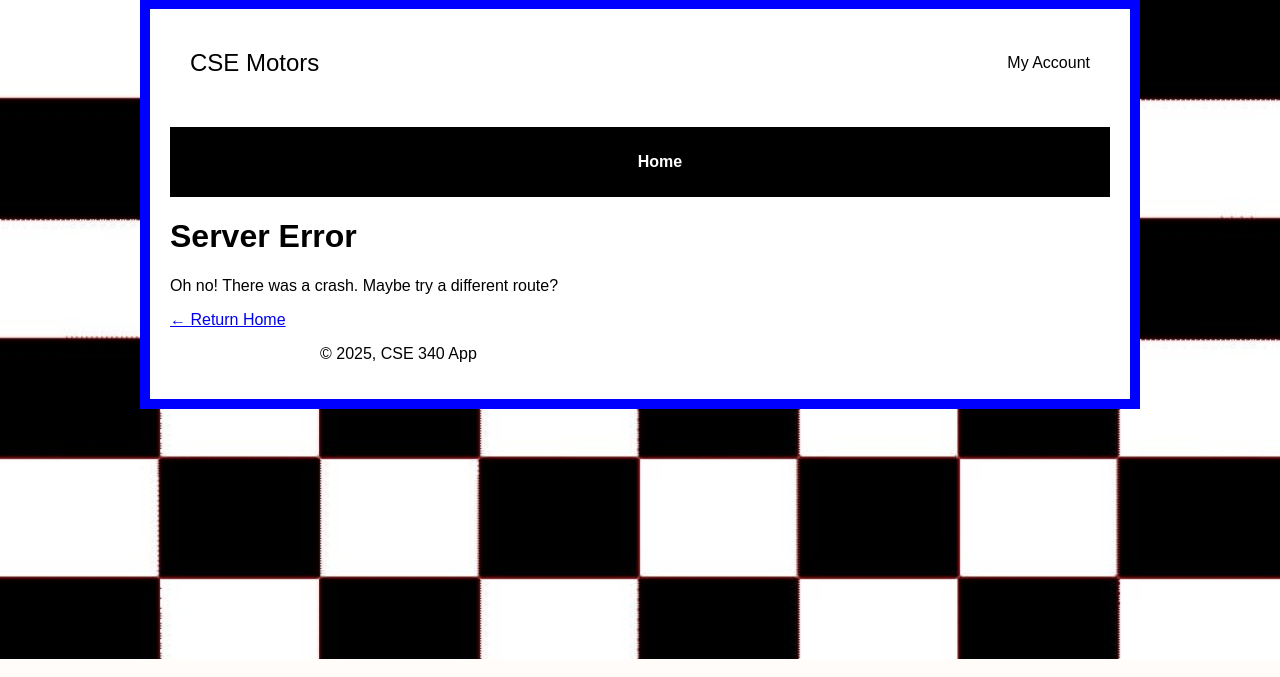
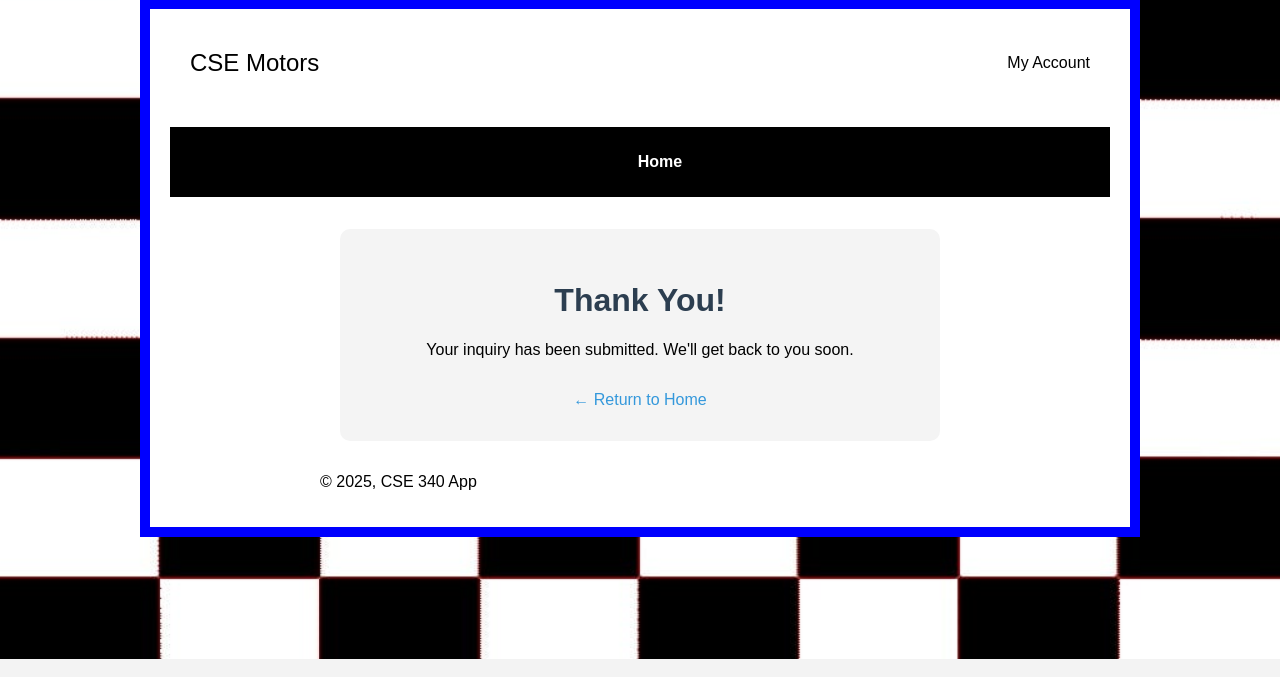
Before and after one commit to djimy2024/wdd340, a Node server app: page /inquiry/thank-you in a window 1280 px wide. Shown: the part 141-818 px from the top of the page. Run offline with Node 20, Linux system fonts and the light colour scheme; data that the repository does not hold is empty; some libraries are stand-ins or nearby versions.

Commit message:
adding changes

```diff
--- a/controllers/inquiry-controller.js
+++ b/controllers/inquiry-controller.js
@@ -17,7 +17,7 @@ async function submitInquiry(req, res) {
   try {
     await createInquiry({ inv_id, customer_name, customer_email, message });
     req.flash("notice", "Inquiry submitted successfully!");
-    res.redirect("/");
+    res.redirect("/inquiry/thank-you");
   } catch (error) {
     console.error("Inquiry insert error:", error);
     res.status(500).render("errors/error", {
--- a/public/css/styles.css
+++ b/public/css/styles.css
@@ -468,7 +468,6 @@ form {
   max-width: 500px;
   margin: 2rem auto;
   padding: 1.5rem 2rem;
-  background: #f9f9f9;
   border-radius: 8px;
   box-shadow: 0 4px 10px rgba(0,0,0,0.1);
   font-family: 'Segoe UI', Tahoma, Geneva, Verdana, sans-serif;
@@ -523,8 +522,29 @@ form button[type="submit"]:active {
 form label {
   display: block;
   margin-bottom: 0.5rem;
-  font-weight: 600;
+  font-weight: 300;
   color: #333;
+}
+
+.thank-you-page {
+  max-width: 600px;
+  margin: 2rem auto;
+  padding: 2rem;
+  background: #f4f4f4;
+  border-radius: 10px;
+  text-align: center;
+}
+.thank-you-page h1 {
+  color: #2c3e50;
+}
+.thank-you-page a {
+  display: inline-block;
+  margin-top: 1rem;
+  color: #3498db;
+  text-decoration: none;
+}
+.thank-you-page a:hover {
+  text-decoration: underline;
 }
 
 
--- a/routes/inquiry.js
+++ b/routes/inquiry.js
@@ -20,7 +20,7 @@ router.post('/submit', inquiryController.submitInquiry);
 // Thank You Page Route
 router.get("/thank-you", async (req, res) => {
   const nav = await utilities.getNav();
-  res.render("inquiry/thank-you", {
+  res.render("thank-you", {
     title: "Thank You",
     nav,
     message: "Your inquiry has been submitted. We’ll contact you shortly!"
--- a/views/inventory/detail.ejs
+++ b/views/inventory/detail.ejs
@@ -1,4 +1,4 @@
-<%- include('../partials/header') %>
+
 <main class="vehicle-page">
   <h1><%= title %></h1>
   <section class="vehicle-container">
--- a/views/thank-you.ejs
+++ b/views/thank-you.ejs
@@ -1,9 +1,6 @@
-<%- include('partials/header') %>
 
-<main>
-  <h1><%= title %></h1>
-  <p><%= message %></p>
-  <a href="/">← Return Home</a>
+<main class="thank-you-page">
+  <h1>Thank You!</h1>
+  <p>Your inquiry has been submitted. We'll get back to you soon.</p>
+  <a href="/">← Return to Home</a>
 </main>
-
-<%- include('partials/footer') %>
```
Also changed, not shown: utilities/inquiry-validator.js (+12 -5 lines).
